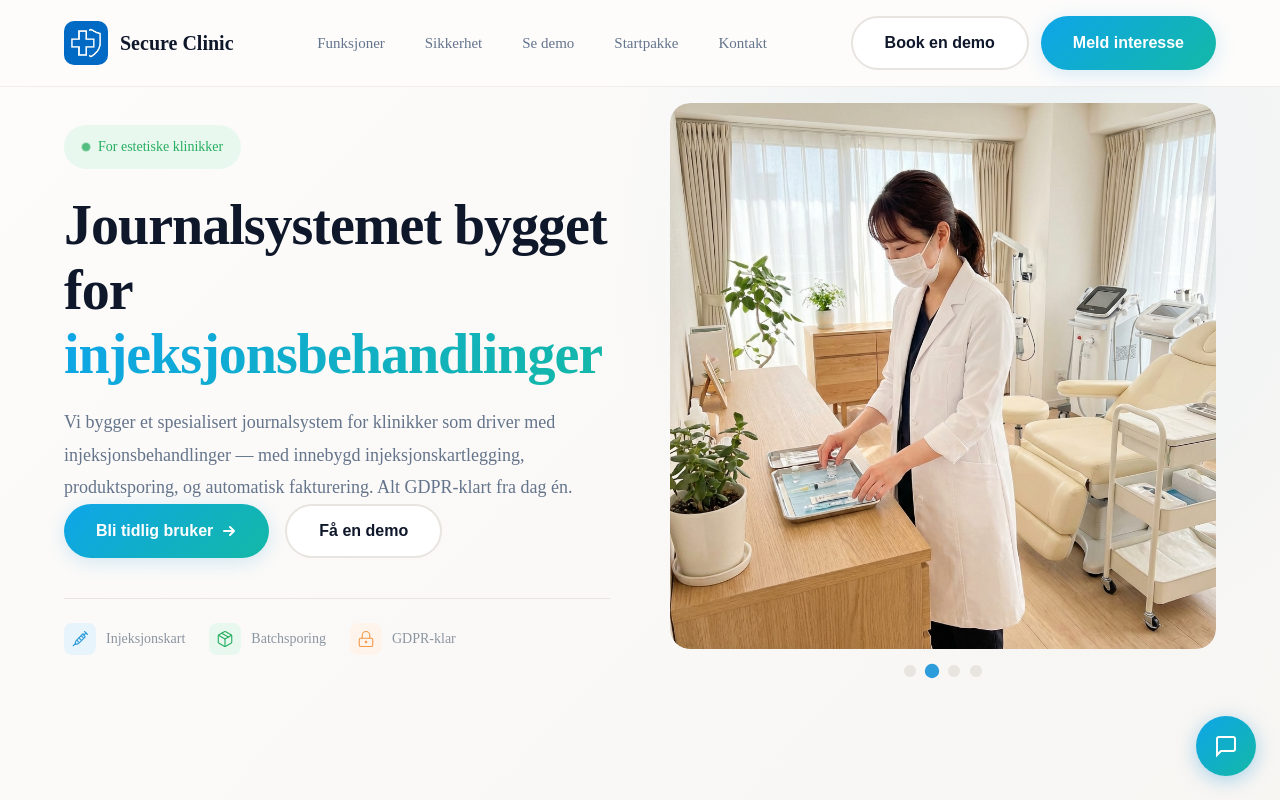
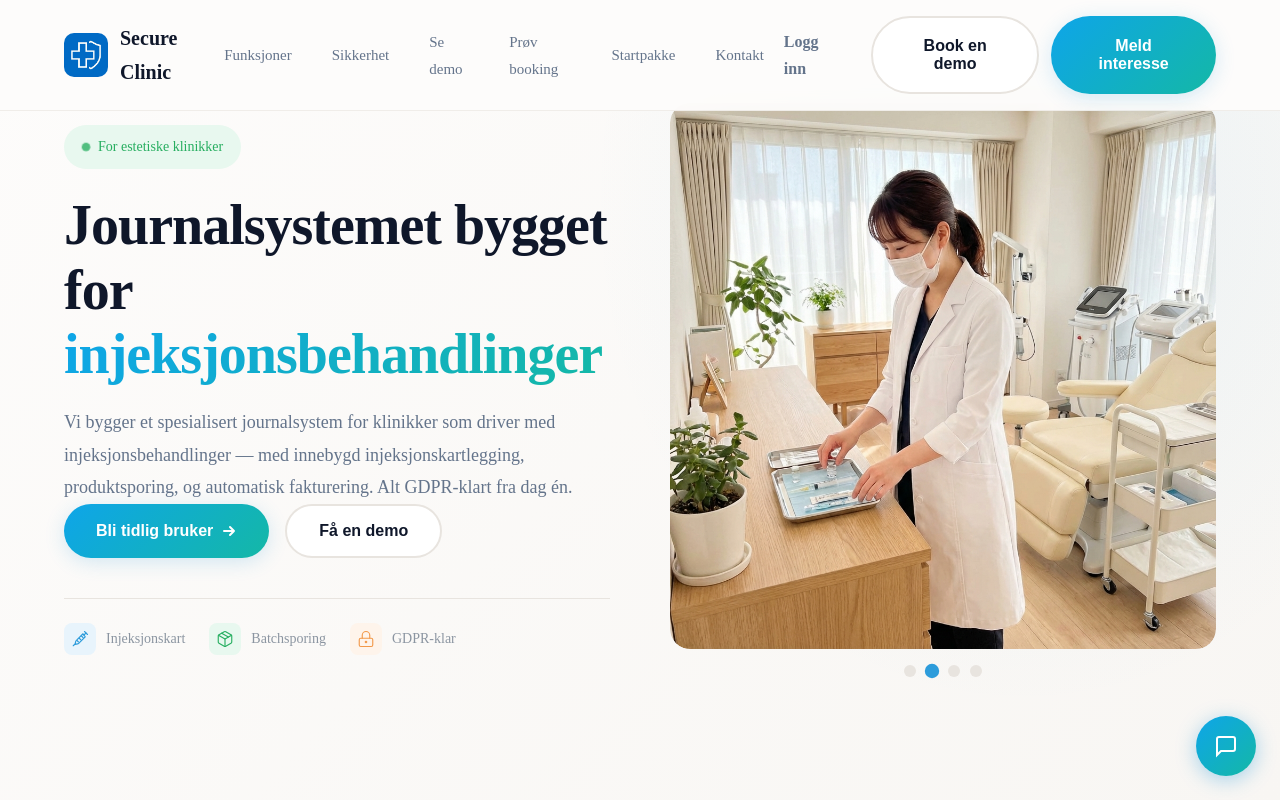
Before and after one commit to Eliasquist/secure-clinic-website, a Next.js app: page / in a window 1280 px wide. Shown: the top 800 px of the page. Built offline with nearby package versions, Linux system fonts and the light colour scheme.

Commit message:
feat: add missing navigation links
- Added 'Logg inn' link to navbar for existing users
- Added 'Prøv booking' link to navbar for booking system demo
- Added btn-ghost style for subtle login link

```diff
--- a/app/globals.css
+++ b/app/globals.css
@@ -387,6 +387,18 @@ body {
   color: var(--color-primary);
 }
 
+.btn-ghost {
+  background: transparent;
+  color: var(--color-text-secondary);
+  border: none;
+  padding: 12px 20px;
+}
+
+.btn-ghost:hover {
+  color: var(--color-primary);
+  background: var(--color-primary-light);
+}
+
 /* ===== NAVBAR ===== */
 .navbar {
   position: fixed;
--- a/app/page.tsx
+++ b/app/page.tsx
@@ -177,10 +177,12 @@ export default function Home() {
             <li><a href="#funksjoner">Funksjoner</a></li>
             <li><a href="#sikkerhet">Sikkerhet</a></li>
             <li><a href="/demo">Se demo</a></li>
+            <li><a href="/book/demo-klinikk">Prøv booking</a></li>
             <li><a href="/startpakke">Startpakke</a></li>
             <li><a href="#kontakt">Kontakt</a></li>
           </ul>
           <div className="navbar-cta">
+            <a href="/login" className="btn btn-ghost">Logg inn</a>
             <button onClick={() => openModal("demo")} className="btn btn-secondary">Book en demo</button>
             <button onClick={() => openModal("trial")} className="btn btn-primary">Meld interesse</button>
           </div>
```
